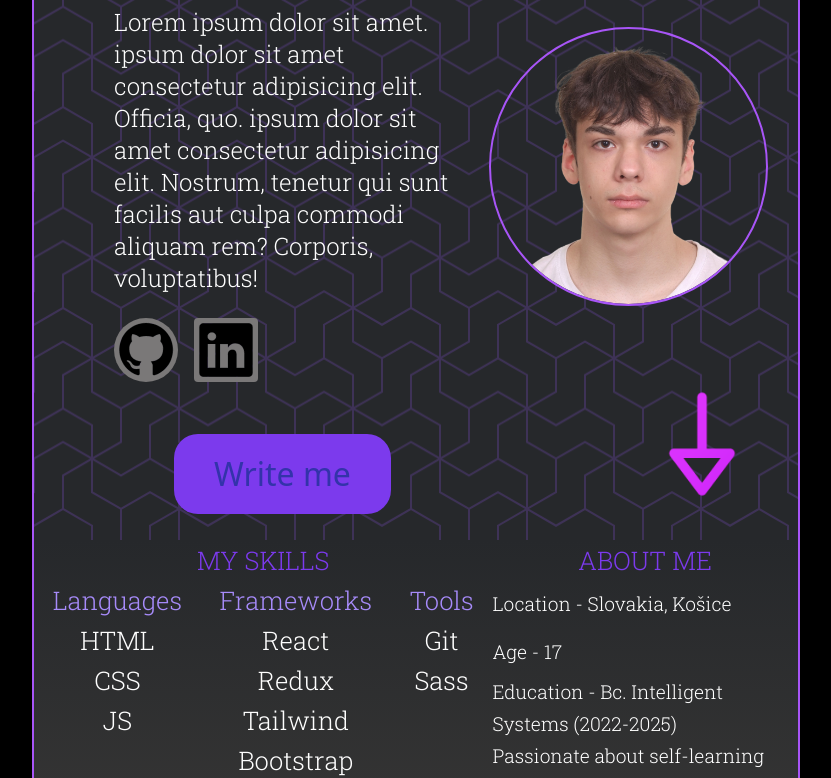
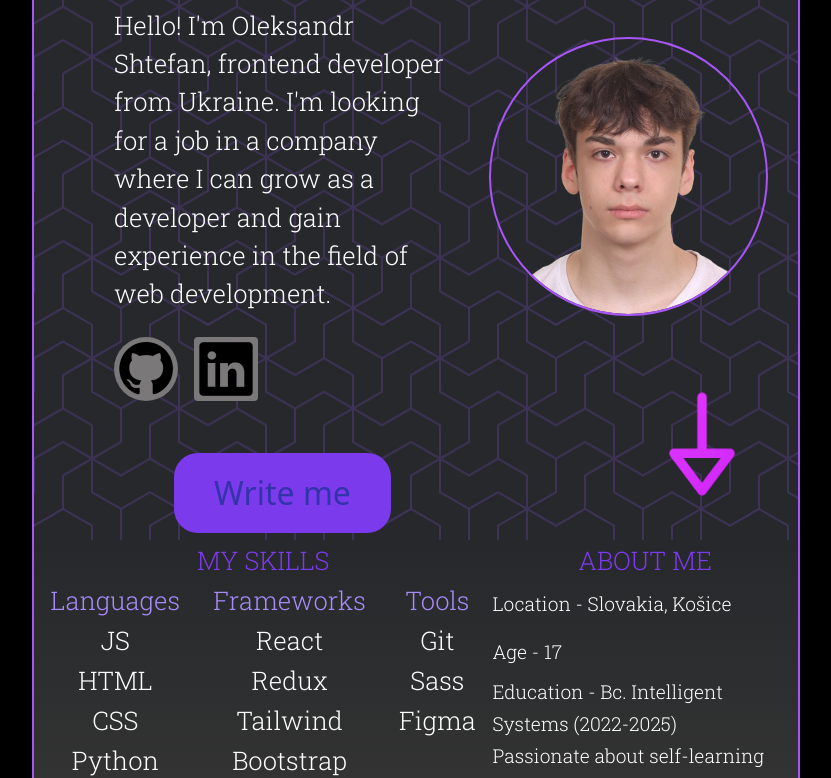
Before and after one commit to xobandech/portfolio, a website: page index.html in a window 1280 px wide. Shown: the part 252-1030 px from the top of the page, without its empty margins (224-1055 px from the left). Drawn offline with nearby package versions, Linux system fonts and the light colour scheme.

Commit message:
Add not mock text for portfolio

```diff
--- a/index.html
+++ b/index.html
@@ -55,11 +55,10 @@
           >
             frontend developer
           </h1>
-          <p class="text-xs" style="font-family: 'Roboto Slab', serif">
-            Lorem ipsum dolor sit amet. ipsum dolor sit amet consectetur
-            adipisicing elit. Officia, quo. ipsum dolor sit amet consectetur
-            adipisicing elit. Nostrum, tenetur qui sunt facilis aut culpa
-            commodi aliquam rem? Corporis, voluptatibus!
+          <p class="text-[0.8rem]" style="font-family: 'Roboto Slab', serif">
+            Hello! I'm Oleksandr Shtefan, frontend developer from Ukraine.
+            I'm looking for a job in a company where I can grow as a developer
+            and gain experience in the field of web development.
           </p>
           <div class="buttons flex space-x-2">
             <!-- GITHUB BUTTON -->
@@ -150,9 +149,10 @@
         <div class="w-[100%] flex justify-around">
           <div class="items-center flex flex-col">
             <h3 class="text-violet-400">Languages</h3>
+            <p>JS</p>
             <p>HTML</p>
             <p>CSS</p>
-            <p>JS</p>
+            <p>Python</p>
           </div>
           <div class="items-center flex flex-col">
             <h3 class="text-violet-400">Frameworks</h3>
@@ -165,6 +165,7 @@
             <h3 class="text-violet-400">Tools</h3>
             <p>Git</p>
             <p>Sass</p>
+            <p>Figma</p>
           </div>
         </div>
       </section>
```
